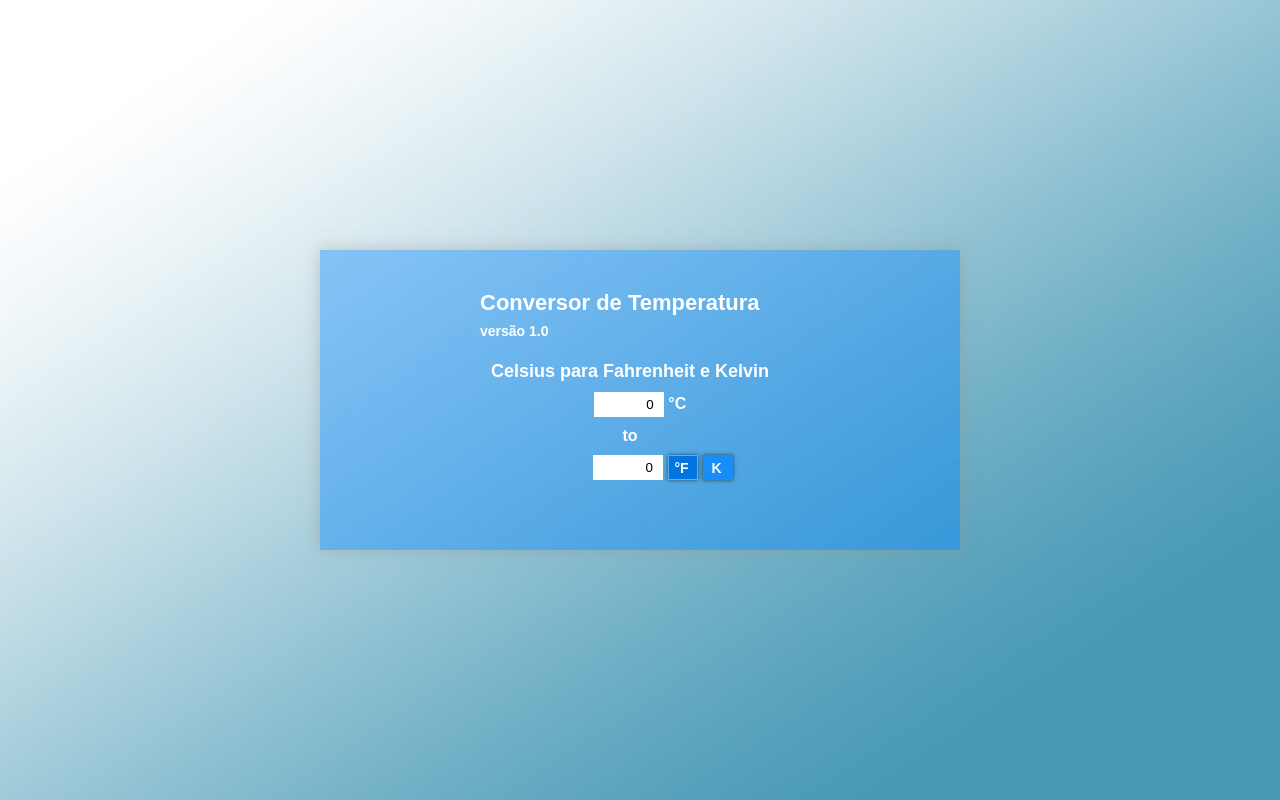
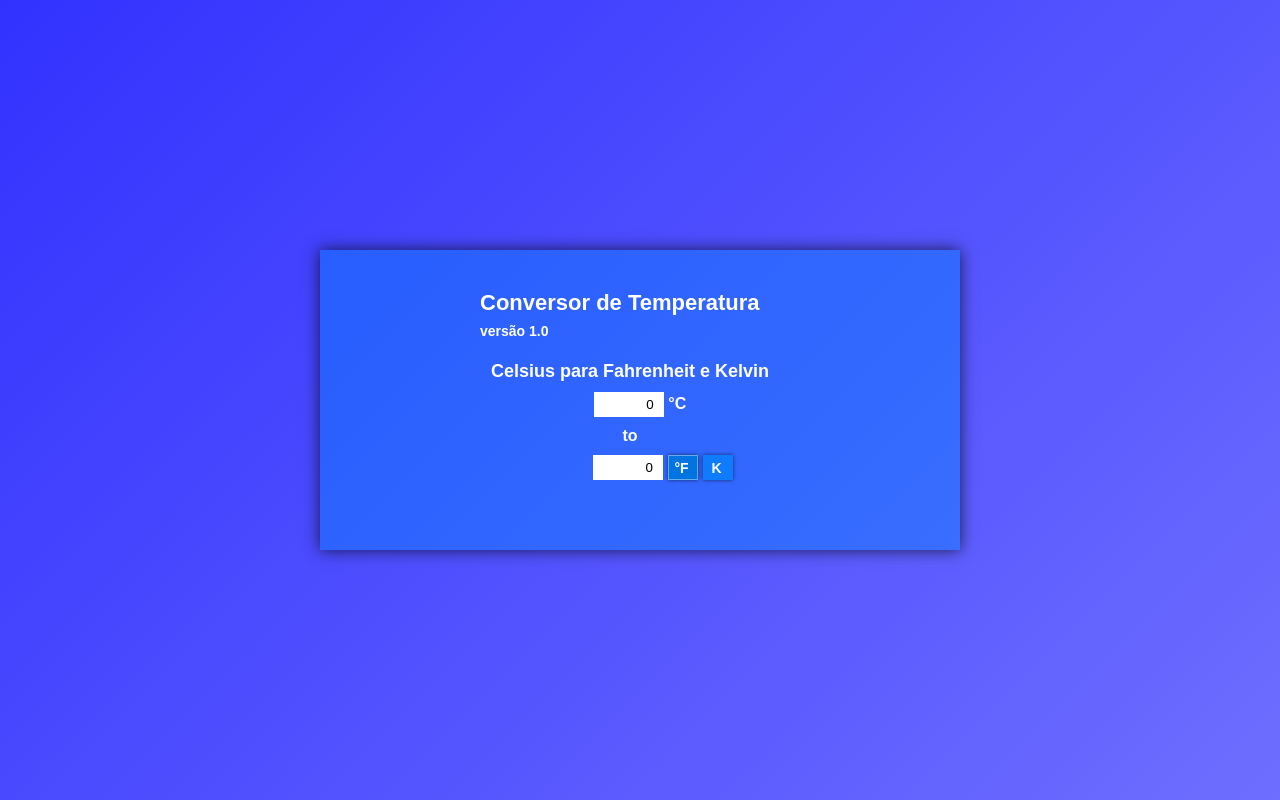
Before and after one commit to yLuiz/temperatureConverter, a plain HTML site: page index.html in a window 1280 px wide. Drawn offline with Linux system fonts and the light colour scheme.

Commit message:
Background alterado para Linear-Gradient

```diff
--- a/style.css
+++ b/style.css
@@ -15,7 +15,11 @@ body {
   width: 100vw;
   height: 100vh;
 
-  background-image: url(/assets/img/blue-fade.jpg);
+  background-image: linear-gradient(135deg,
+  rgb(50, 50, 255),
+  rgb(70, 70, 255),
+  rgb(90, 90, 255),
+  rgb(110, 110, 255));
   background-repeat: no-repeat;
   background-size: cover;
   background-position: center;
@@ -29,7 +33,7 @@ body {
 
   background-color: rgba(0, 132, 255, 0.4);
 
-  box-shadow: 0px 0px 15px rgba(149, 149, 149, 0.5);
+  box-shadow: 0px 0px 15px rgba(0, 0, 0, 0.7);
 
   width: 50%;
   height: 300px;
```
Also changed, not shown: assets/img/blue-fade.jpg (deleted).
